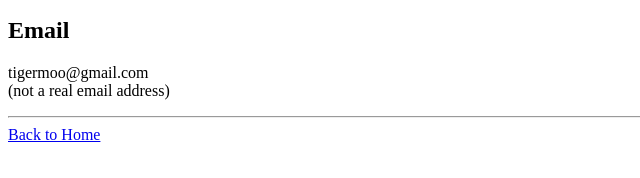
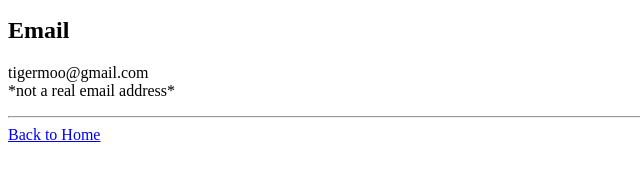
Before and after one commit to Tigermoo9/Capstone-Project-1, a plain HTML site: page Pages/contact.html in a window 1280 px wide. Shown: the part 184-362 px from the top of the page, 0-640 px from the left. Drawn offline with Linux system fonts and the light colour scheme.

Commit message:
Update contact.html as a test for editing in GitHub

```diff
--- a/Pages/contact.html
+++ b/Pages/contact.html
@@ -16,7 +16,7 @@
     <h2>Email</h2>
     <p>
         tigermoo@gmail.com <br />
-        (not a real email address)
+        *not a real email address*
     </p>
     <hr />
     <a href="../index.html">Back to Home</a>
```
